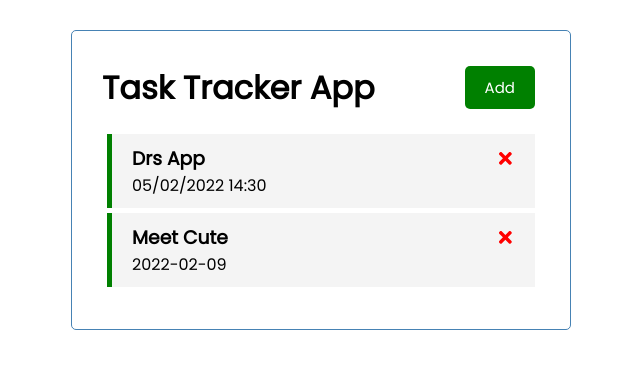
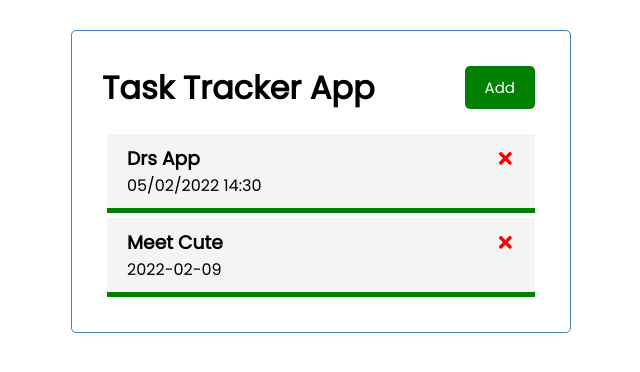
Before and after one commit to fronomenal/react_to_do, a React (Create React App) app: page / in a window 1280 px wide. Shown: the top 372 px of the page, without its empty margins (319-959 px from the left). Built offline with nearby package versions, Linux system fonts and the light colour scheme; data requests are answered from the project's data file.

Commit message:
slight ui change on task list

```diff
--- a/src/index.css
+++ b/src/index.css
@@ -62,7 +62,7 @@ body {
 }
 
 .task.reminder {
-  border-left: 5px solid green;
+  border-bottom: 5px solid green;
 }
 
 .task h3 {
```
